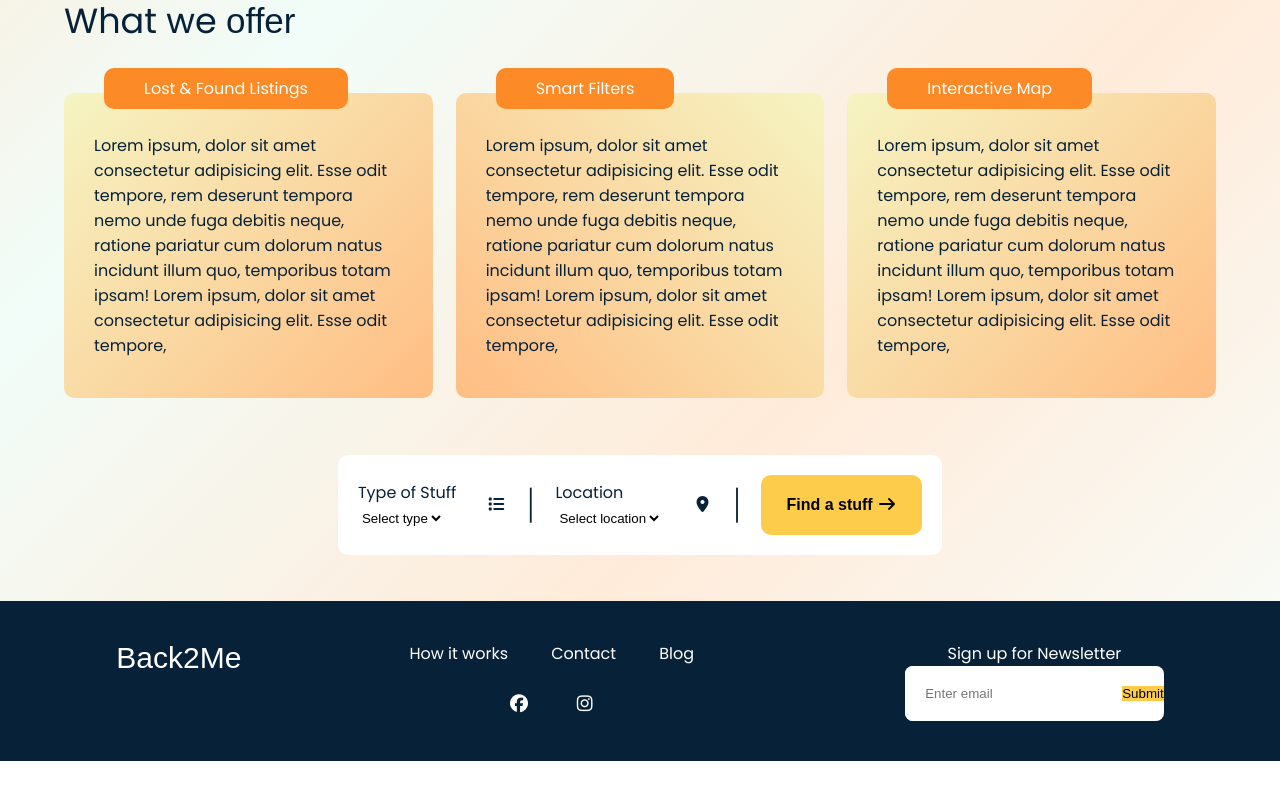
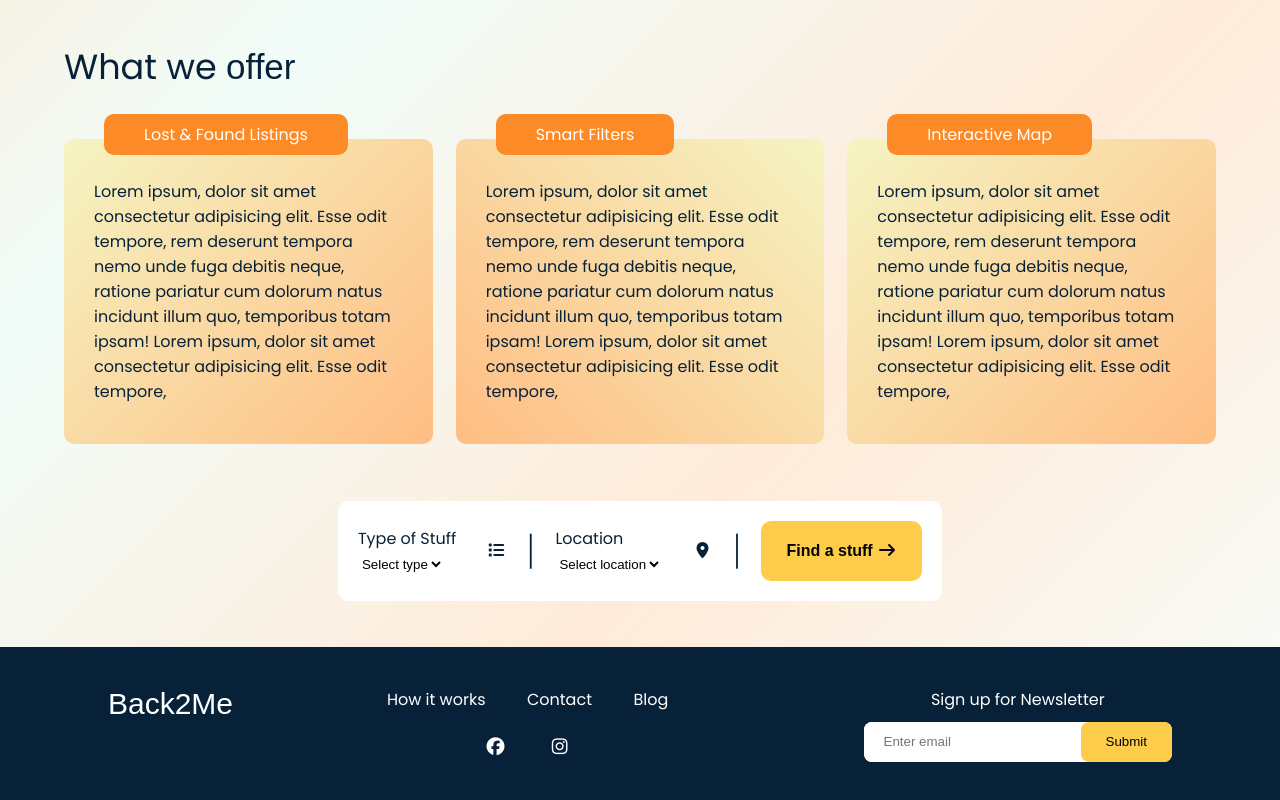
Before and after one commit to JasonPG2007/FBLA-Web, a React (Vite) app: page /about in a window 1280 px wide. Shown: the part 512-1312 px from the top of the page. Before the commit the page ends 1273 px from the top, so only its background shows below. Built offline with nearby package versions, Linux system fonts and the light colour scheme; a web font is replaced by a local one.

Commit message:
Done footer

```diff
--- a/src/assets/css/index.css
+++ b/src/assets/css/index.css
@@ -41,6 +41,7 @@ a {
   border-radius: 10px;
   background: linear-gradient(135deg, #f5f4c2, #ffbd83);
   margin-bottom: 4%;
+  margin-top: 4%;
 }
 
 .big-block-about h1 {
@@ -237,10 +238,12 @@ footer .right form {
   width: max-content;
   background-color: #fff;
   border-radius: 8px;
+  margin-top: 10px;
 }
 
 footer .right input {
   padding: 20px;
+  height: 40px;
   border: none;
   border-top-left-radius: 8px;
   border-bottom-left-radius: 8px;
@@ -248,5 +251,9 @@ footer .right input {
 
 footer .right button {
   background-color: #fdcc4b;
+  border-radius: 8px;
+  padding: 0 25px;
+  cursor: pointer;
   border: none;
+  height: 40px;
 }
--- a/src/components/Footer.jsx
+++ b/src/components/Footer.jsx
@@ -7,7 +7,7 @@ export default function Footer() {
         </div>
         <div className="middle">
           <div className="top">
-            <a href="">How it works</a>
+            <a href="/how-it-works">How it works</a>
             <a href="">Contact</a>
             <a href="">Blog</a>
           </div>
```
